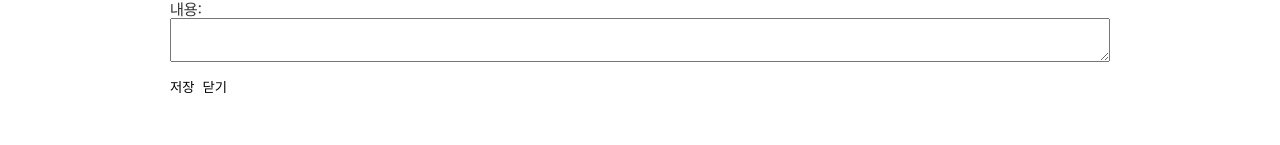
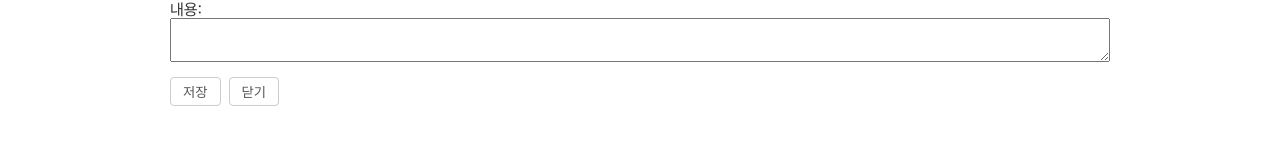
Before and after one commit to jdwcg/travel, a React (Vite) app: page /reservation/create in a window 1280 px wide. Shown: the part 295-440 px from the top of the page. Built offline with nearby package versions, Linux system fonts and the light colour scheme.

Commit message:
예약확인에 등록(C)완료

```diff
--- a/src/components/CommonLayout.tsx
+++ b/src/components/CommonLayout.tsx
@@ -40,9 +40,9 @@ export const LodgingTagsContainer = styled.div`
 `;
 export const BaseBtnWrap = styled.div`
     display: flex;
-    border: 1px solid #ccc;
-    border-radius: 4px;
     button {
+        border-radius: 4px;
+        border: 1px solid #ccc;
         padding: 4px 12px;
         color: #555;
         font-weight: 500;
--- a/src/components/ReservationForm.tsx
+++ b/src/components/ReservationForm.tsx
@@ -1,6 +1,7 @@
 import { useState, FormEvent } from 'react';
 import type { ReservationItemType } from '../types/ReservationTypes';
 import styled from 'styled-components';
+import { BaseBtnWrap } from './CommonLayout';
 
 interface ReservationFormProps {
     reservation?: ReservationItemType;
@@ -103,10 +104,14 @@ export default function ReservationForm({
             )}
 
             <ButtonGroup>
-                <button type="submit">저장</button>
-                <button type="button" onClick={onCancel}>
-                    닫기
-                </button>
+                <BaseBtnWrap>
+                    <button type="submit">저장</button>
+                </BaseBtnWrap>
+                <BaseBtnWrap>
+                    <button type="button" onClick={onCancel}>
+                        닫기
+                    </button>
+                </BaseBtnWrap>
             </ButtonGroup>
         </FormWrapper>
     );
--- a/src/pages/ReservationCreatePage.tsx
+++ b/src/pages/ReservationCreatePage.tsx
@@ -1,3 +1,4 @@
+// ReservationCreatePage.tsx
 import { useNavigate } from 'react-router-dom';
 import ReservationForm from '../components/ReservationForm';
 import type { ReservationItemType } from '../types/ReservationTypes';
--- a/src/pages/ReservationDetailPage.tsx
+++ b/src/pages/ReservationDetailPage.tsx
@@ -4,7 +4,7 @@ import type { ReservationItemType } from '../types/ReservationTypes';
 import axios from 'axios';
 import PageHeader from '../components/PageHeader';
 import Tabs from '../components/Tabs';
-import { Container, PageWrap } from '../components/CommonLayout';
+import { Container, PageWrap, BaseBtnWrap } from '../components/CommonLayout';
 import styled from 'styled-components';
 
 export default function ReservationDetailPage() {
@@ -62,7 +62,11 @@ export default function ReservationDetailPage() {
             <PageHeader title={reservation.title} />
             <Tabs />
             <PageWrap>
-                <button onClick={() => navigate('/reservation')}>닫기</button>
+                <BaseBtnWrap>
+                    <button onClick={() => navigate('/reservation')}>
+                        닫기
+                    </button>
+                </BaseBtnWrap>
 
                 {reservation.contentType === 'text' && (
                     <p>{reservation.content}</p>
--- a/src/pages/ReservationPage.tsx
+++ b/src/pages/ReservationPage.tsx
@@ -5,6 +5,7 @@ import {
     ReservationSection,
     ReservationItem,
     PageWrap,
+    BaseBtnWrap,
 } from '../components/CommonLayout';
 import { Link, useLocation, useNavigate } from 'react-router-dom';
 import { useEffect, useState } from 'react';
@@ -68,9 +69,11 @@ export default function ReservationPage() {
             <PageHeader title="10월 제주 여행" />
             <Tabs />
             <PageWrap>
-                <button onClick={() => navigate('/reservation/create')}>
-                    예약 등록
-                </button>
+                <BaseBtnWrap>
+                    <button onClick={() => navigate('/reservation/create')}>
+                        예약 등록
+                    </button>
+                </BaseBtnWrap>
                 <ReservationSection>
                     {reservations.map((r) => (
                         <Link
```
